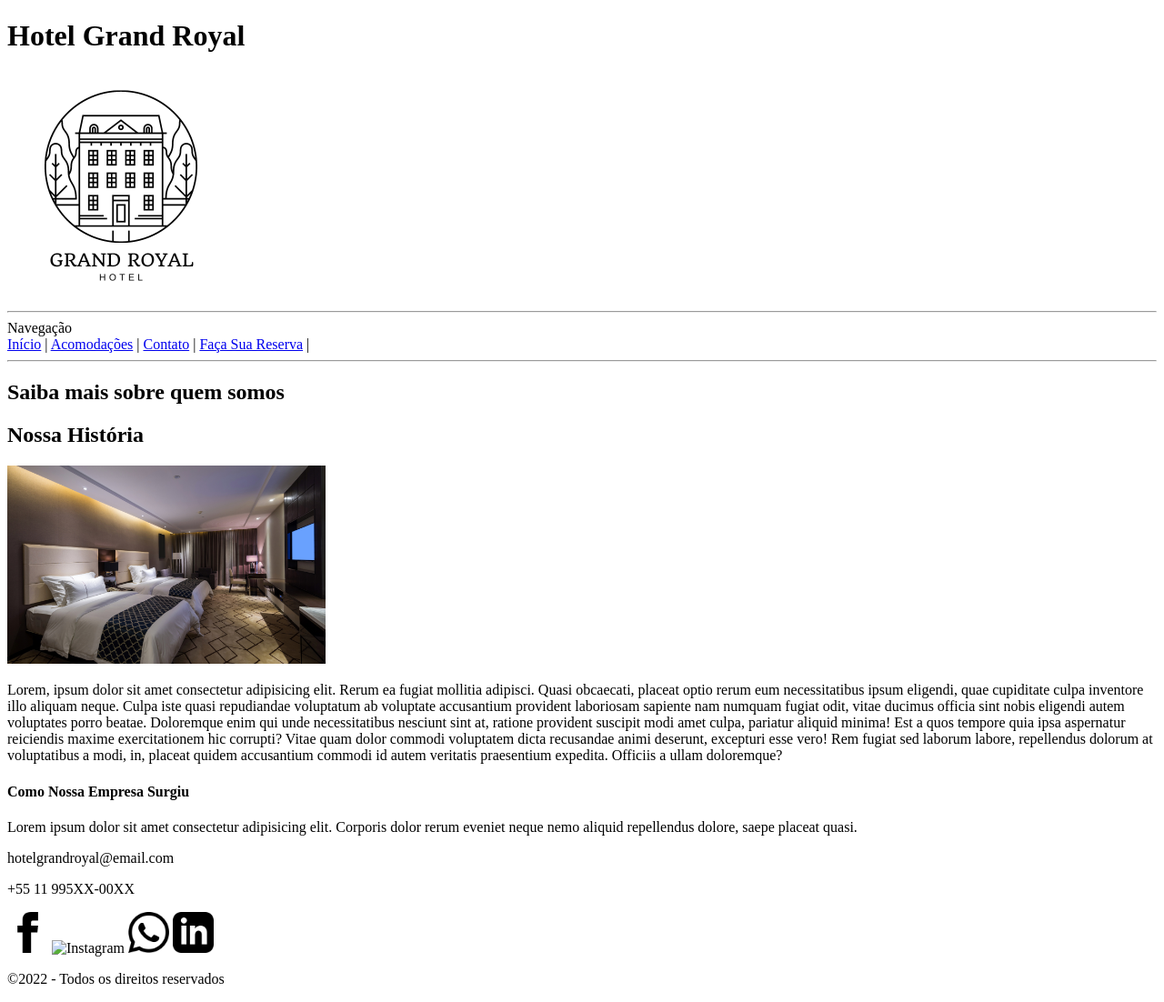
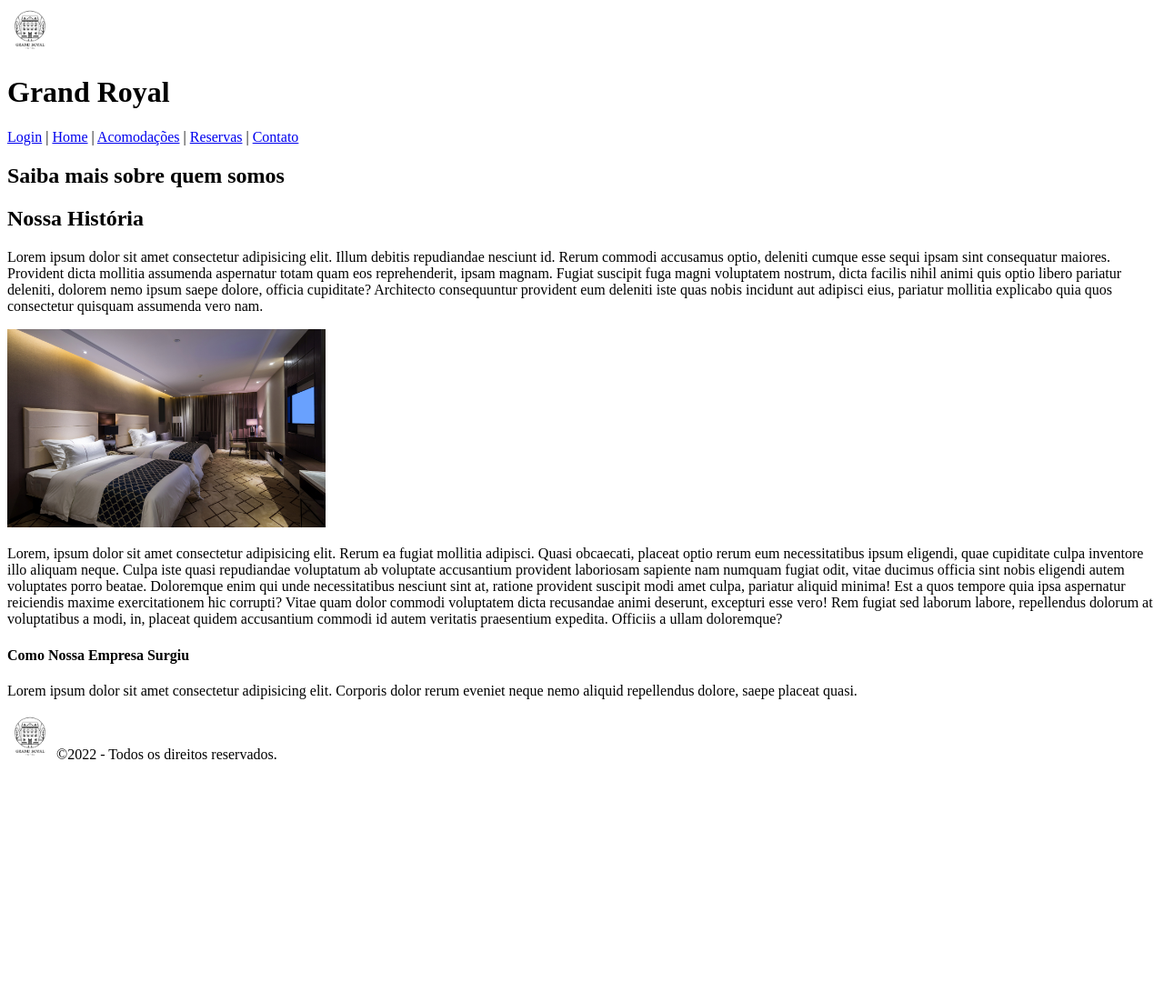
Before and after one commit to kelvya/hotel-management, a plain HTML site: page pages/sobre.html in a window 1280 px wide. Shown: the whole page at 91% size. After the commit the page ends 847 px from the top, so only its background shows below. Drawn offline with Linux system fonts and the light colour scheme.

Commit message:
Mudanças na estrutura do documento

```diff
--- a/pages/sobre.html
+++ b/pages/sobre.html
@@ -8,30 +8,33 @@
   </head>
   <body>
     <header>
-      <!-- <img
-        src="../images/logo/logo-transparente.png"
-        alt="Hotel Grand Royal"
-        width="100"
-      /> -->
-      <h1>Hotel Grand Royal</h1>
-      <img
-        src="../images/logo/logo-fundo-branco.png"
-        alt="Nossa Logo"
-        width="250"
-      />
+      <img src="../images/logo/logo-transparente.png" alt="Logo" width="50" />
+      <h1>Grand Royal</h1>
     </header>
-    <hr />
-    <span>Navegação</span> <br />
-    <a href="../index.html">Início</a> |
-    <a href="acomodacoes.html">Acomodações</a> |
-    <a href="contatos.html">Contato</a> |
-    <a href="reservas.html">Faça Sua Reserva</a> |
-    <hr />
+    <nav>
+      <a href="../index.html">Login</a> |
+      <a href="../pages/home.html">Home</a> |
+      <a href="../pages/acomodacoes.html">Acomodações</a> |
+      <a href="../pages/reservas.html">Reservas</a> |
+      <a href="../pages/contatos.html">Contato</a>
+    </nav>
     <main>
       <section>
         <h1>Saiba mais sobre quem somos</h1>
         <article>
           <h2>Nossa História</h2>
+          <p>
+            Lorem ipsum dolor sit amet consectetur adipisicing elit. Illum
+            debitis repudiandae nesciunt id. Rerum commodi accusamus optio,
+            deleniti cumque esse sequi ipsam sint consequatur maiores. Provident
+            dicta mollitia assumenda aspernatur totam quam eos reprehenderit,
+            ipsam magnam. Fugiat suscipit fuga magni voluptatem nostrum, dicta
+            facilis nihil animi quis optio libero pariatur deleniti, dolorem
+            nemo ipsum saepe dolore, officia cupiditate? Architecto consequuntur
+            provident eum deleniti iste quas nobis incidunt aut adipisci eius,
+            pariatur mollitia explicabo quia quos consectetur quisquam assumenda
+            vero nam.
+          </p>
           <img
             src="../images/acomodacoes/Acomodacao2.png"
             alt="Aprenda sobre quem somos"
@@ -64,24 +67,9 @@
         </p>
       </aside>
     </main>
-    <footer width="100%">
-      <tr>
-        <td width="100%">
-          <p>hotelgrandroyal@email.com</p>
-          <p>+55 11 995XX-00XX</p>
-          <p>
-            <img src="../images/facebook.png" alt="Facebook" width="45" />
-            <img src="../images/instagram.png" alt="Instagram" width="45" />
-            <img src="../images/whatsapp.png" alt="Whatsapp" width="45" />
-            <img src="../images/linkedin.png" alt="Linkedin" width="45" />
-          </p>
-        </td>
-      </tr>
-      <tr>
-        <td colspan="2">
-          <p>&copy;2022 - Todos os direitos reservados</p>
-        </td>
-      </tr>
+    <footer>
+      <img src="../images/logo/logo-transparente.png" alt="Logo" width="50" />
+      <span>&copy;2022 - Todos os direitos reservados.</span>
     </footer>
   </body>
 </html>
```
